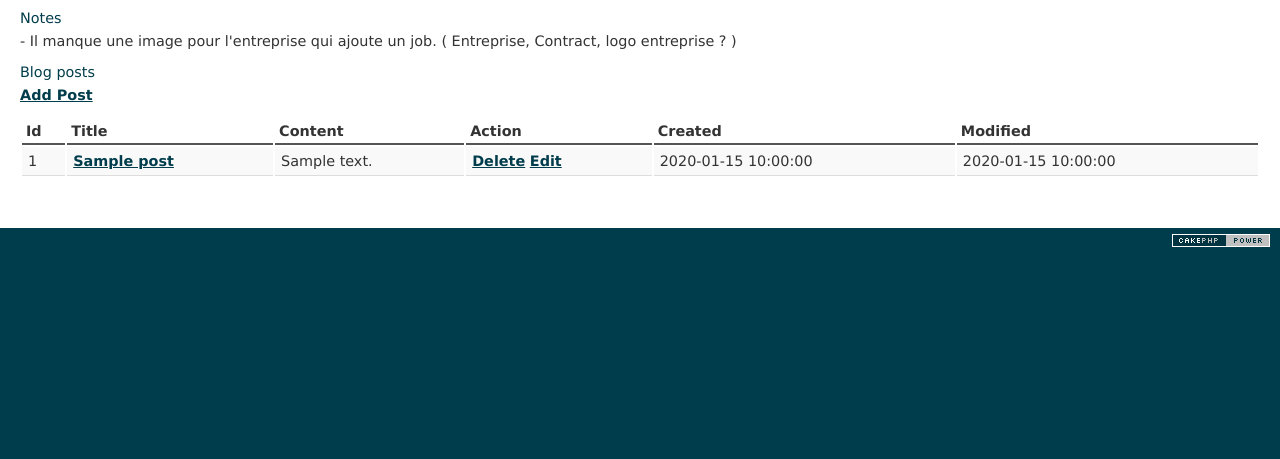
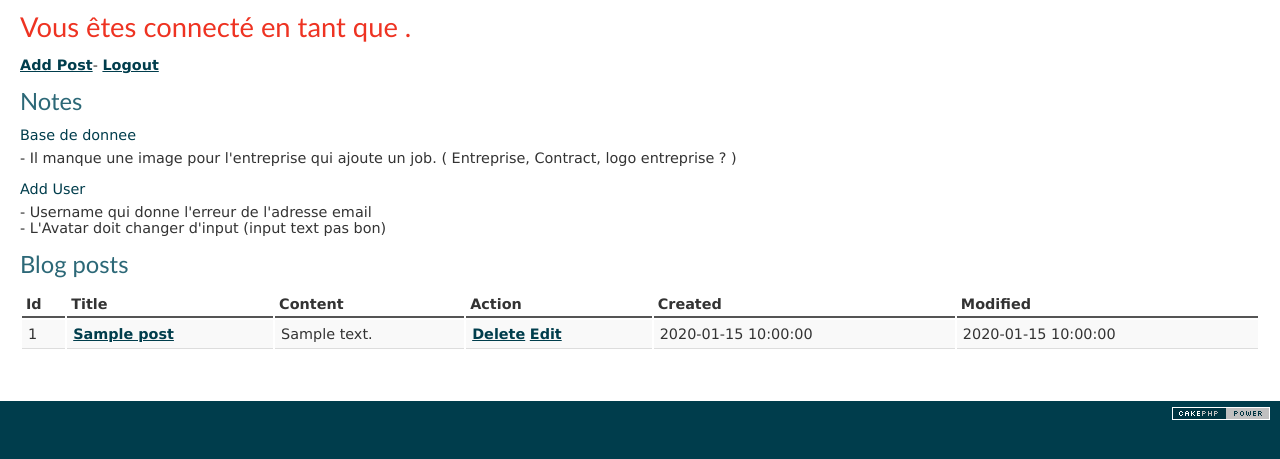
Before and after one commit to Zukya/Site_smin, a CakePHP app: the page made by cakephp/app/View/Posts/index.ctp in a window 1280 px wide. Shown: the part 47-506 px from the top of the page. Run offline with PHP 8.4 and a stand-in for CakePHP, Linux system fonts and the light colour scheme; the template is opened without the code that fills it: most values are stand-ins (such as "Sample title", 1, 10 or a date in 2020); data that the repository does not hold is empty; some libraries are stand-ins or nearby versions.

Commit message:
View post
MAJ View Post

```diff
--- a/cakephp/app/View/Posts/index.ctp
+++ b/cakephp/app/View/Posts/index.ctp
@@ -1,11 +1,47 @@
 <!-- File: /app/View/Posts/index.ctp  (edit links added) -->
-<h1>Notes</h1>
-<p>
-- Il manque une image pour l'entreprise qui ajoute un job. ( Entreprise, Contract, logo entreprise ? )
+<?php
+//var_dump($this->Session->read());
+$fname = $this->Session->read('Auth.User.fname');
+if (isset($fname))
+{
+echo '<h2>Vous &ecirc;tes connect&eacute; en tant que ';
+echo $this->Session->read('Auth.User.fname');
+echo ' ';
+echo $this->Session->read('Auth.User.name');
+echo '.</h2><p>';
+echo $this->Html->link("Add Post", array('action' => 'add')); ?>
+-
+<?php  echo $this->Html->link(
+    'Logout',
+    array('controller' => 'Users', 'action' => 'logout') );?>
 </p>
 
-<h1>Blog posts</h1>
-<p><?php echo $this->Html->link("Add Post", array('action' => 'add')); ?></p>
+<?php
+
+} else  { echo '<h2>Vous n\'&ecirc;tes pas connect&eacute;</h2>';
+echo $this->Html->link(
+    'Login',
+    array('controller' => 'Users', 'action' => 'login') );
+
+
+}
+?>
+
+
+
+<h3>Notes</h3>
+	<h1>Base de donnee</h1>
+	<p>
+		- Il manque une image pour l'entreprise qui ajoute un job. ( Entreprise, Contract, logo entreprise ? )
+	</p>
+	<h1>Add User</h1>
+	<p>
+		- Username qui donne l'erreur de l'adresse email<br/>
+		- L'Avatar doit changer d'input (input text pas bon)
+	</p>
+
+<h3>Blog posts</h3>
+
 <table>
     <tr>
         <th>Id</th>
--- a/cakephp/app/View/Posts/view.ctp
+++ b/cakephp/app/View/Posts/view.ctp
@@ -1,6 +1,6 @@
 <!-- File: /app/View/Posts/view.ctp -->
 
-<h1><?php echo h($post['Post']['title']); ?></h1>
+<h3><?php echo h($post['Post']['title']); ?></h3>
 
 <p><small>Created: <?php echo $post['Post']['created']; ?></small></p>
 
```
Also changed, not shown: cakephp/app/View/Posts/add.ctp (+7 -0 lines).
